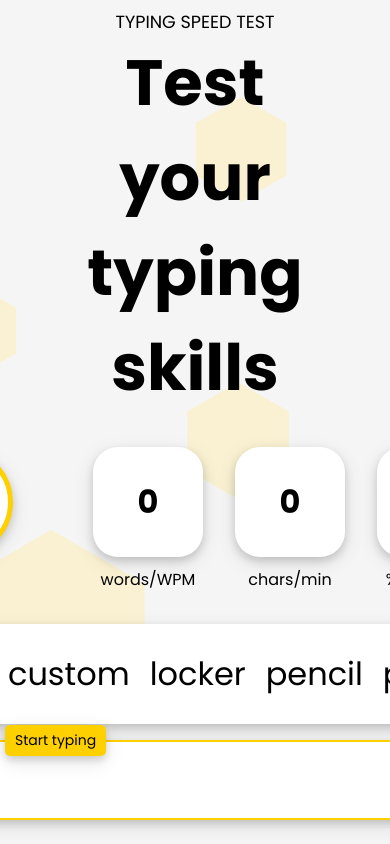
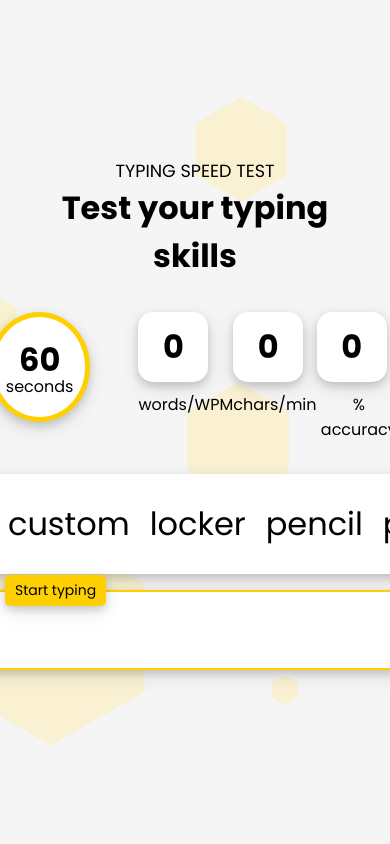
Before and after one commit to ThanujaRandima/typingTest, a plain HTML site: page index.html in a window 390 px wide. Shown: the top 844 px of the page. Drawn offline with Linux system fonts and the light colour scheme.

Commit message:
media queries/half

```diff
--- a/style.css
+++ b/style.css
@@ -249,3 +249,22 @@ body{
     color: var(--white);
     border: none;
 }
+
+/* media queries */
+@media (max-width: 575px) {
+
+  .header,
+  .st-div p{
+    font-size: 2rem;
+  }
+  .st-div{
+    width: 70px;
+    height: 70px;
+    border-radius: 15px;
+  }
+
+  .stats-container{
+    gap: 0;
+  }
+
+}
```
